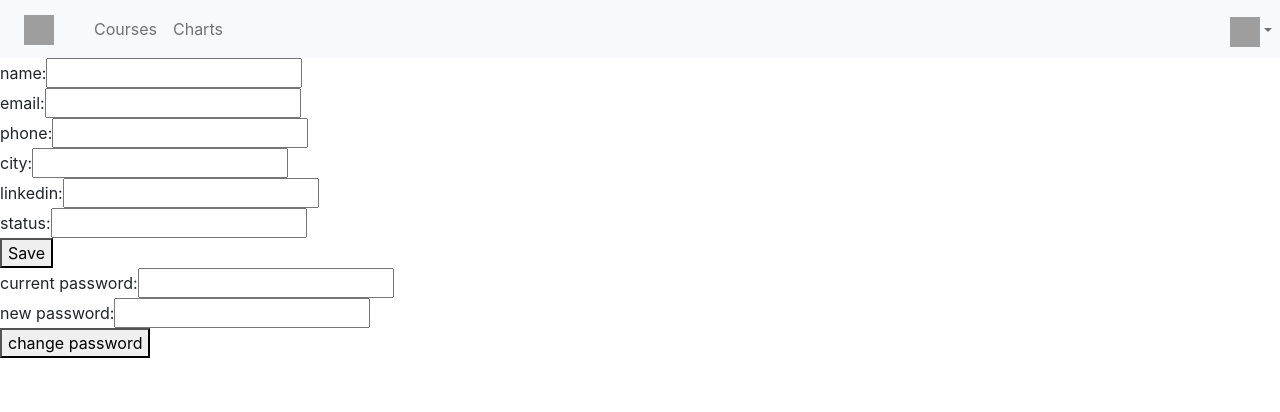
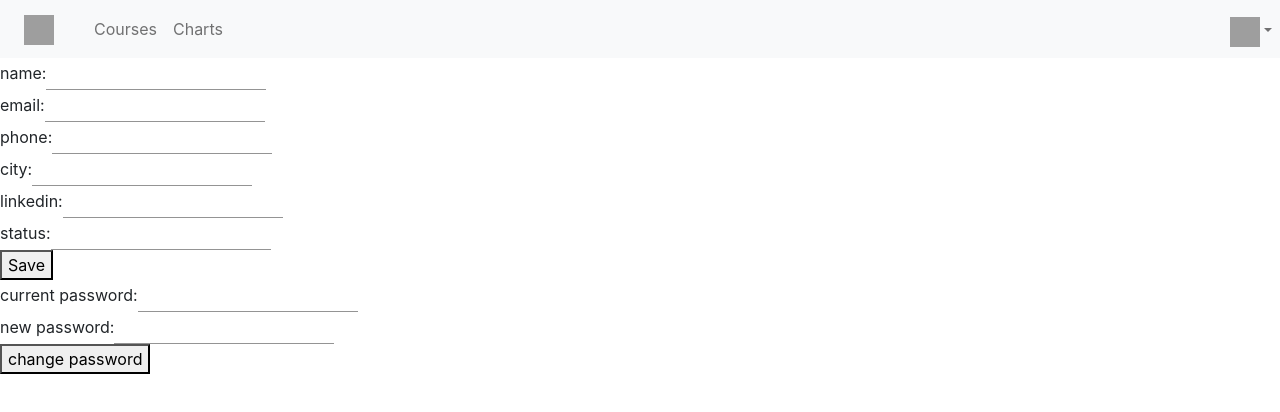
Before and after one commit to m7md389/elevation-job-manager, a React (Create React App) app: page /settings in a window 1280 px wide. Shown: the top 412 px of the page. Built offline with nearby package versions, Linux system fonts and the light colour scheme; no server answers; grey boxes are pictures that could not be loaded; the HTML template or start-up script is replaced by a standard one.

Commit message:
adding routes

```diff
--- a/src/App.jsx
+++ b/src/App.jsx
@@ -24,7 +24,8 @@ export default function App() {
         <Route path="/logout" element={<Logout />} />
         <Route path="/register" element={<Register />} />
         <Route path="/settings" element={<AccountSettings />} />
-        <Route path="/student/" element={<Student />} /> {/*/student/:id*/}
+        <Route path="/student/:id" element={<Student />} /> {/*/student/:id*/}
+        <Route path="/student" element={<Student />} /> {/*/student/:id*/}
       </Routes>
 
       <Footer />
--- a/src/components/AccountSettings.jsx
+++ b/src/components/AccountSettings.jsx
@@ -1,13 +1,14 @@
-import React, { useState , useEffect } from "react";
+import React, { useState, useEffect } from "react";
 import { Link, NavLink } from "react-router-dom";
 import "../styles/navbar.css";
 import axios from 'axios';
+import { Input } from "@mui/material";
 
 const AccountSettings = () => {
-    let userId = "61eee2cedc8e3b3b16870b9a"
+    let userId = "61efeb22ed0d90af133e9439"
     let URL = "http://localhost:3001/users/"
-    const [updatedDataInputs, setUpdatedDataInputs] = useState({name: "", email: "", phone: "", city: "", linkedin: "", status: ""});
-    const [passwordChangeInput, setPasswordChangeInput] = useState({currentPassword: "",newPassword: ""})
+    const [updatedDataInputs, setUpdatedDataInputs] = useState({ name: "", email: "", phone: "", city: "", linkedin: "", status: "" });
+    const [passwordChangeInput, setPasswordChangeInput] = useState({ currentPassword: "", newPassword: "" })
     useEffect(() => {
         axios.get(`${URL}${userId}`).then(res => {
             let user = res.data
@@ -20,49 +21,49 @@ useEffect(() => {
                 status: user.status
             })
         })
-},[])
+    }, [])
     const handleInputChange = e => {
-        let tempUpdatedDataInputs = {...updatedDataInputs}
+        let tempUpdatedDataInputs = { ...updatedDataInputs }
         tempUpdatedDataInputs[e.target.className] = e.target.value
         setUpdatedDataInputs(tempUpdatedDataInputs)
     }
 
-    const handlePasswordInputChange = e => {
-        let tempChangePasswordInputs = {...passwordChangeInput}
-        tempChangePasswordInputs[e.target.className] = e.target.value
+    const handlePasswordInputChange = (event, inputName) => {
+        let tempChangePasswordInputs = { ...passwordChangeInput }
+        tempChangePasswordInputs[inputName] = event.target.value
         setPasswordChangeInput(tempChangePasswordInputs)
     }
 
     const handleEditUser = () => {
-        let tempUpdatedDataInputs = {...updatedDataInputs}
+        let tempUpdatedDataInputs = { ...updatedDataInputs }
         tempUpdatedDataInputs["userId"] = userId
-        axios.put(`${URL}`,tempUpdatedDataInputs);
+        axios.put(`${URL}`, tempUpdatedDataInputs);
     }
 
     const handlePasswordChange = () => {
-        let tempPasswordChangeInput = {...passwordChangeInput}
+        let tempPasswordChangeInput = { ...passwordChangeInput }
         tempPasswordChangeInput["userId"] = userId
         console.log(tempPasswordChangeInput);
-        axios.put(`${URL}password`,tempPasswordChangeInput)
+        axios.put(`${URL}password`, tempPasswordChangeInput)
             .then(res => {
-            if(res.data.error){
+                if (res.data.error) {
                     alert("Current password not match the current password")
                 }
             })
     }
 
     return (
-        <div>
-            name:<input id="accountSettingsInputs" className="name" onChange={handleInputChange} value={updatedDataInputs.name} /><br/>
-            email:<input id="accountSettingsInputs" className="email" onChange={handleInputChange} value={updatedDataInputs.email} /><br/>
-            phone:<input id="accountSettingsInputs" className="phone" onChange={handleInputChange} value={updatedDataInputs.phone} /><br/>
-            city:<input id="accountSettingsInputs" className="city" onChange={handleInputChange} value={updatedDataInputs.city} /><br/>
-            linkedin:<input id="accountSettingsInputs" className="linkedin" onChange={handleInputChange} value={updatedDataInputs.linkedin} /><br/>
-            status:<input id="accountSettingsInputs" className="status" onChange={handleInputChange} value={updatedDataInputs.status} /><br/>
-            <button onClick={handleEditUser} className="AccountSettingSaveButton">Save</button><br/>
-            current password:<input type="password" id="accountSettingsPasswordInputs" className="currentPassword" onChange={handlePasswordInputChange} value={passwordChangeInput.currentPassword} /><br/>
-            new password:<input type="password" id="accountSettingsPasswordInputs" className="newPassword" onChange={handlePasswordInputChange} value={passwordChangeInput.newPassword} required/><br/>
-            <button onClick={handlePasswordChange} className="AccountSettingChangePasswordButton">change password</button><br/>
+        <div className="inputs-container">
+            name:<Input id="nameInputs" onChange={(event) => handleInputChange(event, 'name')} value={updatedDataInputs.name} /><br />
+            email:<Input id="emailInputs" onChange={(event) => handleInputChange(event, "email")} value={updatedDataInputs.email} /><br />
+            phone:<Input id="phoneInputs" onChange={(event) => handleInputChange(event, "phone")} value={updatedDataInputs.phone} /><br />
+            city:<Input id="cityInputs" onChange={(event) => handleInputChange(event, "city")} value={updatedDataInputs.city} /><br />
+            linkedin:<Input id="linkedinInputs" onChange={(event) => handleInputChange(event, "linkedin")} value={updatedDataInputs.linkedin} /><br />
+            status:<Input id="statusInputs" onChange={(event) => handleInputChange(event, "status")} value={updatedDataInputs.status} /><br />
+            <button onClick={handleEditUser} >Save</button><br />
+            current password:<Input type="password" id="currentPasswordInputs" onChange={(event) => handlePasswordInputChange(event, "currentPassword")} value={passwordChangeInput.currentPassword} /><br />
+            new password:<Input type="password" id="newPasswordInputs" onChange={(event) => handlePasswordInputChange(event, "newPassword")} value={passwordChangeInput.newPassword} required /><br />
+            <button onClick={handlePasswordChange} >change password</button><br />
         </div>
     )
 };
--- a/src/components/AdminHome.jsx
+++ b/src/components/AdminHome.jsx
@@ -10,9 +10,11 @@ function AdminHome() {
   return (
     <div className="page-container">
       {courses.map((c, idx) => {
-        // <Link to="/">
-        return <Course name={c} color={colors[idx]} />;
-        // </Link>
+        return (
+          <Link to={`/courses/${c}`}>
+            <Course name={c} color={colors[idx]} />;
+          </Link>
+        )
       })}
     </div>
   );
```
Also changed, not shown: 1 other file (tests, documents, lock files or other folders). Lines whose indentation alone changed are shown as unchanged.
